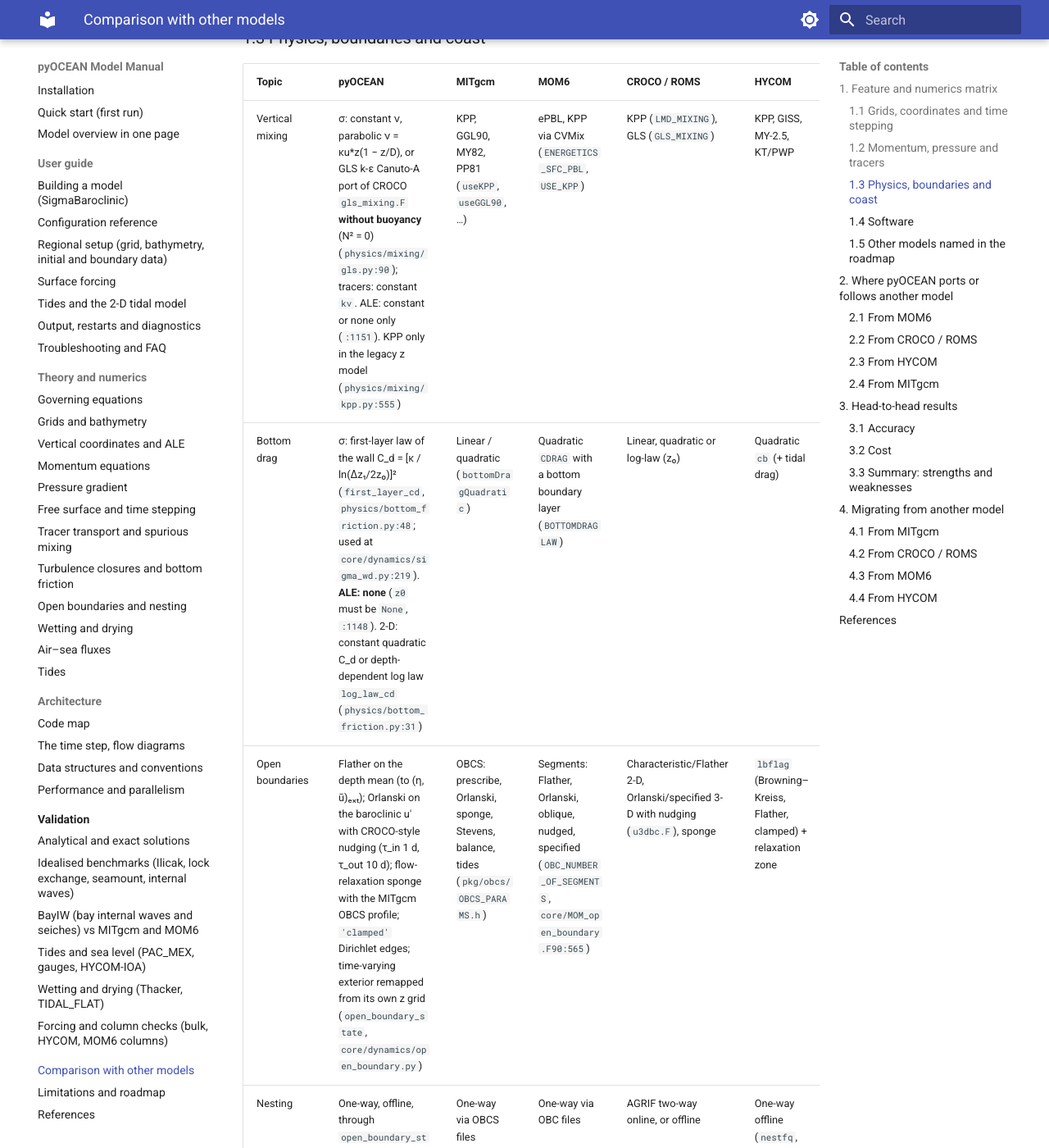
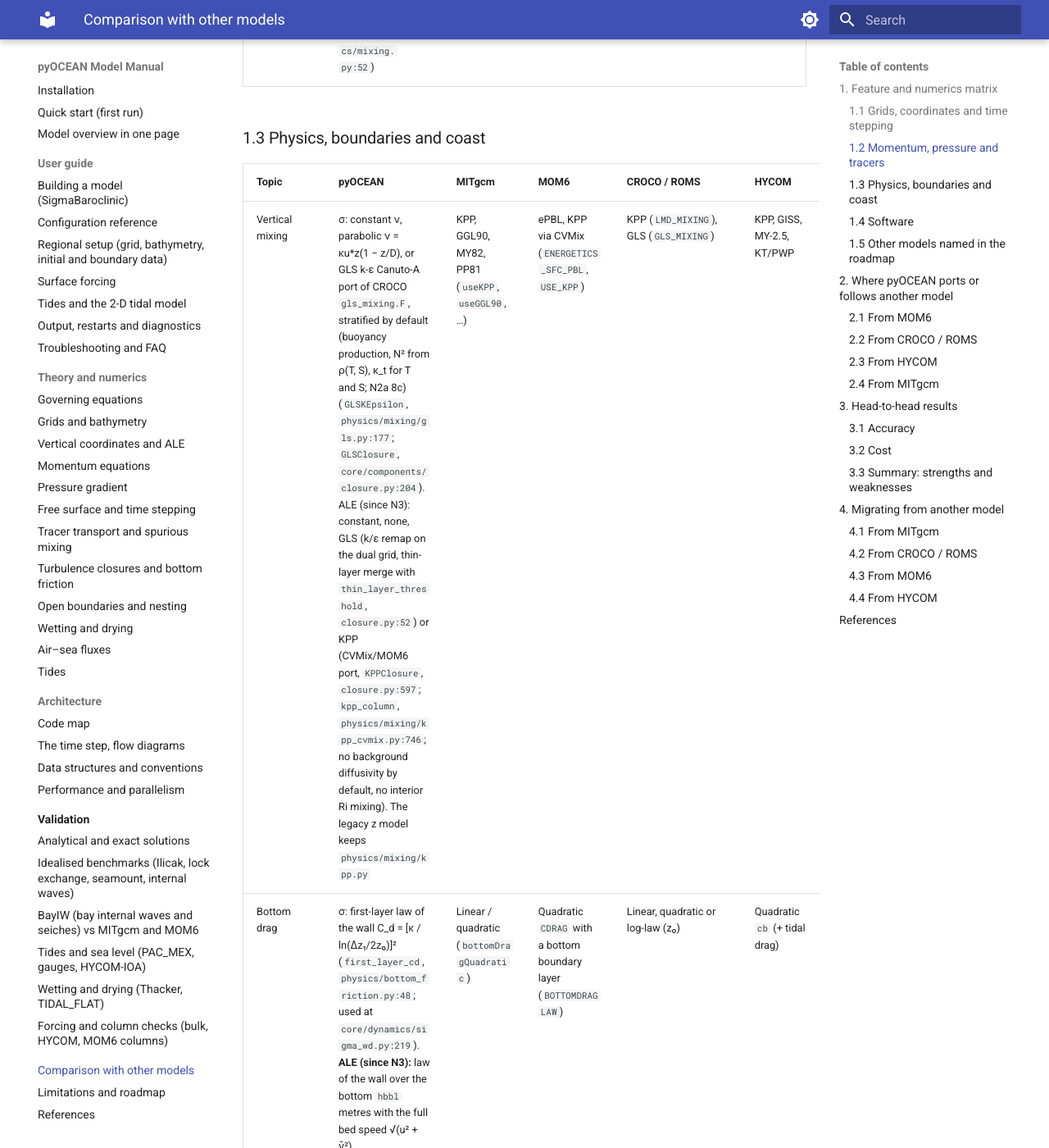
Before and after one commit to Estebanovich/pyOCEAN, an MkDocs documentation site: the page built from docs/manual/comparison.md, in a window 1280 px wide and 1400 px high, scrolled down 6297 px. Shown: the whole window at 82% size. Built offline with MkDocs 1.6.1 and Material for MkDocs 9.7.7, drawn with Linux system fonts in a browser that asks for light colours; some of the changed text lies outside the part shown.

Commit message:
N3 task 11 fix 1: comparison.md updated to the N3 state
Co-Authored-By: Claude Opus 5.5 <noreply@anthropic.com>
Claude-Session: https://claude.ai/code/session_01DapNDveddxQLd53ugW9ton

```diff
--- a/docs/manual/comparison.md
+++ b/docs/manual/comparison.md
@@ -37,7 +37,7 @@ only in the 2-D model). The matrix says where. The plan to bring them into the c
 | Topic | pyOCEAN | MITgcm | MOM6 | CROCO / ROMS | HYCOM |
 |---|---|---|---|---|---|
 | Vertical coordinate | σ with fixed fractions Δσ_k (uniform, Song & Haidvogel stretching, or MITgcm `delR`; `core/grid/sigma_levels.py:33`, `:47`); or ALE with the rules `zstar`, `sigma`, `hybrid` (HYCOM1-type with a z\* floor, optional shallow σ window, `keep_isopycnal`) (`core/vertical/regrid.py:45`, `:64`, `:204`, `:263`) | z or p levels with partial cells (`hFacMin`), optional r\*/z\* (`select_rStar`) | General ALE: z\*, σ, ρ, HYCOM1, adaptive and others (`REGRIDDING_COORDINATE_MODE`, `ALE/MOM_ALE.F90:1736`), or pure Lagrangian layers | Terrain-following s-coordinate (θ_s, θ_b, h_c; Vtransform 1 or 2) | Hybrid isopycnal–σ–z, regridded by `hybgen` (`hybgen.F90`) |
-| Horizontal grid | Arakawa C; uniform or stretched Cartesian, or spherical lat–lon (`core/grid/horizontal.py:48`, `:163`, `:246`); no curvilinear grids, no periodic boundaries | C; Cartesian, spherical, curvilinear, cubed sphere | C; general orthogonal curvilinear (incl. tripolar) | C; orthogonal curvilinear | C; orthogonal curvilinear **[verify]** |
+| Horizontal grid | Arakawa C; uniform or stretched Cartesian, or spherical lat–lon (`core/grid/horizontal.py:48`, `:163`, `:246`); no curvilinear grids; periodic boundaries in x and/or y in `SigmaBaroclinic` since N3 (`periodic=`, `core/model/periodic.py:43`) | C; Cartesian, spherical, curvilinear, cubed sphere | C; general orthogonal curvilinear (incl. tripolar) | C; orthogonal curvilinear | C; orthogonal curvilinear **[verify]** |
 | Free surface / barotropic mode | θ-implicit free surface, one solve per step (θ = 0.6 default in the σ core); sparse direct LU (`solver="direct"`, σ default) or CG preconditioned with the LU of a lagged matrix (`"cg"`, ALE default) (`core/dynamics/wetting_drying.py:51`; `core/dynamics/sigma_baroclinic.py:1076`); **no split-explicit mode** | Implicit free surface solved with CG (`implicitFreeSurface`, `implicSurfPress` = θ, default 1) | Split-explicit barotropic subcycling (`DTBT`, `core/MOM_barotropic.F90:5917`) | Split-explicit with a filtered fast mode (Shchepetkin & McWilliams 2005) | Split-explicit barotropic mode (`batrop`, `blkdat.F90:633`) |
 | Momentum time stepping | AB3 on the explicit tendencies (`AB3`, `core/dynamics/sigma_baroclinic.py:102`; `ab3_combine`, `:870`) + implicit vertical viscosity and bed stress (`SigmaWetDry.column_step`, `core/dynamics/sigma_wd.py:187`) | AB2 (AB3 optional) **[verify]** | Split RK2 predictor–corrector (`core/MOM_dynamics_split_RK2.F90`) | LF-AM3 predictor–corrector | Leapfrog with Asselin filter (`mod_asselin.F90`) |
 | Tracer time stepping | SSP-RK3 (default) or predictor (centred 6th order) / corrector (WENO) `tracer_time="pc"`, on frozen transports (`SigmaBaroclinic._advect`, `:1951`) | AB2 or direct space–time schemes (e.g. OS7MP) | Forward, PPM/PLM swept fluxes (`TRACER_ADVECTION_SCHEME`, `tracer/MOM_tracer_advect.F90:1293`) | LF-AM3 predictor–corrector | Leapfrog **[verify]** |
@@ -61,8 +61,8 @@ only in the 2-D model). The matrix says where. The plan to bring them into the c
 
 | Topic | pyOCEAN | MITgcm | MOM6 | CROCO / ROMS | HYCOM |
 |---|---|---|---|---|---|
-| Vertical mixing | σ: constant ν, parabolic ν = κu\*z(1 − z/D), or GLS k-ε Canuto-A port of CROCO `gls_mixing.F` **without buoyancy** (N² = 0) (`physics/mixing/gls.py:90`); tracers: constant `kv`. ALE: constant or none only (`:1151`). KPP only in the legacy z model (`physics/mixing/kpp.py:555`) | KPP, GGL90, MY82, PP81 (`useKPP`, `useGGL90`, …) | ePBL, KPP via CVMix (`ENERGETICS_SFC_PBL`, `USE_KPP`) | KPP (`LMD_MIXING`), GLS (`GLS_MIXING`) | KPP, GISS, MY-2.5, KT/PWP |
-| Bottom drag | σ: first-layer law of the wall C_d = [κ / ln(Δz₁/2z₀)]² (`first_layer_cd`, `physics/bottom_friction.py:48`; used at `core/dynamics/sigma_wd.py:219`). **ALE: none** (`z0` must be `None`, `:1148`). 2-D: constant quadratic C_d or depth-dependent log law `log_law_cd` (`physics/bottom_friction.py:31`) | Linear / quadratic (`bottomDragQuadratic`) | Quadratic `CDRAG` with a bottom boundary layer (`BOTTOMDRAGLAW`) | Linear, quadratic or log-law (z₀) | Quadratic `cb` (+ tidal drag) |
+| Vertical mixing | σ: constant ν, parabolic ν = κu\*z(1 − z/D), or GLS k-ε Canuto-A port of CROCO `gls_mixing.F`, stratified by default (buoyancy production, N² from ρ(T, S), κ_t for T and S; N2a 8c) (`GLSKEpsilon`, `physics/mixing/gls.py:177`; `GLSClosure`, `core/components/closure.py:204`). ALE (since N3): constant, none, GLS (k/ε remap on the dual grid, thin-layer merge with `thin_layer_threshold`, `closure.py:52`) or KPP (CVMix/MOM6 port, `KPPClosure`, `closure.py:597`; `kpp_column`, `physics/mixing/kpp_cvmix.py:746`; no background diffusivity by default, no interior Ri mixing). The legacy z model keeps `physics/mixing/kpp.py` | KPP, GGL90, MY82, PP81 (`useKPP`, `useGGL90`, …) | ePBL, KPP via CVMix (`ENERGETICS_SFC_PBL`, `USE_KPP`) | KPP (`LMD_MIXING`), GLS (`GLS_MIXING`) | KPP, GISS, MY-2.5, KT/PWP |
+| Bottom drag | σ: first-layer law of the wall C_d = [κ / ln(Δz₁/2z₀)]² (`first_layer_cd`, `physics/bottom_friction.py:48`; used at `core/dynamics/sigma_wd.py:219`). **ALE (since N3):** law of the wall over the bottom `hbbl` metres with the full bed speed √(u² + v̄²) (`LogLawBedDrag`, `core/components/bottom_drag.py:88`; cross component `cross_velocity_at_faces`, `physics/bottom_friction.py:65`) or the quadratic `hbbl` drag (`QuadraticBedDrag`, `bottom_drag.py:44`). 2-D: constant quadratic C_d or depth-dependent log law `log_law_cd` (`physics/bottom_friction.py:31`) | Linear / quadratic (`bottomDragQuadratic`) | Quadratic `CDRAG` with a bottom boundary layer (`BOTTOMDRAGLAW`) | Linear, quadratic or log-law (z₀) | Quadratic `cb` (+ tidal drag) |
 | Open boundaries | Flather on the depth mean (to (η, ū)ₑₓₜ); Orlanski on the baroclinic u′ with CROCO-style nudging (τ_in 1 d, τ_out 10 d); flow-relaxation sponge with the MITgcm OBCS profile; `'clamped'` Dirichlet edges; time-varying exterior remapped from its own z grid (`open_boundary_state`, `core/dynamics/open_boundary.py`) | OBCS: prescribe, Orlanski, sponge, Stevens, balance, tides (`pkg/obcs/OBCS_PARAMS.h`) | Segments: Flather, Orlanski, oblique, nudged, specified (`OBC_NUMBER_OF_SEGMENTS`, `core/MOM_open_boundary.F90:565`) | Characteristic/Flather 2-D, Orlanski/specified 3-D with nudging (`u3dbc.F`), sponge | `lbflag` (Browning–Kreiss, Flather, clamped) + relaxation zone |
 | Nesting | One-way, offline, through `open_boundary_state` (BayIW cut phase 2); no two-way | One-way via OBCS files | One-way via OBC files | AGRIF two-way online, or offline | One-way offline (`nestfq`, `bnstfq`) |
 | Wetting and drying | Casulli semi-implicit, mass conserving, in 2-D and 3-D σ (`WetDryFreeSurface`; `SigmaWetDry`); ALE σ or hybrid with a shallow σ zone over floodable cells (`:1169`) | No **[verify]** | No (ALE without W/D, `docs/design/vision_roadmap.md` §3a) | `WET_DRY` (`OCEAN/wetdry.F`) | No |
@@ -120,7 +120,7 @@ purpose.
 
 | pyOCEAN | Original | Same? Why it differs |
 |---|---|---|
-| GLS k-ε, Canuto-A stability functions, minimum values (`GLSKEpsilon`, `physics/mixing/gls.py:90`) | CROCO `gls_mixing.F` (`GLS_KEPSILON` + `CANUTO_A`) | Column port. **Differs:** no buoyancy production (N² = 0) and no horizontal terms; the 3-D TIDAL_FLAT matches CROCO to 1.2 cm (`validation/tidal_flat/README.md`) |
+| GLS k-ε, Canuto-A stability functions, minimum values (`GLSKEpsilon`, `physics/mixing/gls.py:90`) | CROCO `gls_mixing.F` (`GLS_KEPSILON` + `CANUTO_A`) | Column port. **Differs:** no horizontal terms (buoyancy production is on by default with `gls_stratified=True`, since N2a 8c; `False` gives the old neutral closure); the 3-D TIDAL_FLAT matches CROCO to 1.2 cm (`validation/tidal_flat/README.md`) |
 | Bed stress for GLS (`SigmaWetDry._gls_update`, `core/dynamics/sigma_wd.py:314`) | CROCO `gls_mixing.F` | Same |
 | WENO5-Z weights (`_weno5_faces`, `core/dynamics/sigma_baroclinic.py:535`), upwinding once in the corrector (`:1938`) | CROCO `step3d_t.F` (Borges et al. 2008) | Same weights; time stepping SSP-RK3 by default instead of CROCO's LF-AM3 predictor–corrector (`tracer_time="pc"` imitates it) |
 | Flux-form momentum advection (`adv="flux"`) | CROCO `GRAV_ADJ` choice (WENO5 momentum) | Same form; lock-exchange fronts equal CROCO within one cell (`validation/lock_exchange/README.md`) |
@@ -154,7 +154,7 @@ purpose.
 | Partial z\* layer at a face (mean thickness), min thickness for along-layer diffusion (`face_thickness`, `core/vertical/ale.py:66`) | `hFacW`, `model/src/ini_masks_etc.F:250-252` | Same idea |
 | `bulk_ncar` (`forcing/bulk.py:236`) | `pkg/exf/exf_bulkformulae.F` (`ALLOW_BULK_LARGEYEAGER04`), `exf_radiation.F` | Median difference 0.2–0.3 % for U ≥ 0.5 m/s (`docs/design/validation_suite.md` §4); `n_iter = 2` kept on purpose |
 | Exact volume conservation with CG (`solver="cg"`) | `exactConserv` | Same idea: η recomputed from the divergence of the final transports |
-| Legacy z model: KPP (`physics/mixing/kpp.py`), Orlanski OBCS (`boundaries/obcs/__init__.py:306`) | `pkg/kpp/kpp_routines.F`; `pkg/obcs/obcs_calc.F` | Legacy line only |
+| Legacy z model: KPP (`physics/mixing/kpp.py`; the core's KPP is `closure='kpp'`, `closure.py:597`), Orlanski OBCS (`boundaries/obcs/__init__.py:306`) | `pkg/kpp/kpp_routines.F`; `pkg/obcs/obcs_calc.F` | Legacy line only |
 | AB3 of the momentum tendencies | MITgcm AB3 (Adcroft et al. 2004 **[verify]**) | Same coefficients (23, −16, 5)/12 |
 
 ## 3. Head-to-head results
@@ -269,8 +269,8 @@ the [Configuration reference](user-guide/configuration-reference.md).
 | `useOBCSprescribe` | `open_boundary_state=f(t)` + `open_boundary_mode={"west": "clamped"}` | Flather kept on the depth mean |
 | `useOBCSsponge`, `spongeThickness`, `Urelaxobcsinner`, `Urelaxobcsbound` | `sponge_cells`, `sponge_tau=(tau_inner, tau_bound)` (default (1200, 60) s) | Same profile (`obcs_sponge.F`) |
 | `useOBCSbalance` | none (Flather closes the budget) | It reflected the barotropic pulse in BayIW (class d, `validation/bayiw_2d/README.md`) |
-| `useEXF` | `forcing/bulk.bulk_ncar` → wind stress only into the core | Heat fluxes pending |
-| `useKPP`, `useGGL90` | none in the core (KPP in the legacy z model) | GLS without buoyancy |
+| `useEXF` | `forcing/bulk.bulk_ncar` → wind stress only into the core; prescribed heat flux `heat=` with Paulson & Simpson shortwave (`layer_heating`, `physics/surface/shortwave.py:60`; `Driver._heat_fluxes`, `core/model/driver.py:278`) | Bulk heat fluxes pending (N2b) |
+| `useKPP`, `useGGL90` | `closure='kpp'` (`KPPClosure`, `core/components/closure.py:597`), `closure='gls'` (`GLSClosure`, `closure.py:204`) | KPP without interior Ri mixing and without background diffusivity; no GGL90 |
 | `nonHydrostatic` | none | Stage E option |
 
 ### 4.2 From CROCO / ROMS
@@ -283,7 +283,7 @@ the [Configuration reference](user-guide/configuration-reference.md).
 | `UV_HADV_UP3` / `UV_HADV_WENO5` | `adv="upwind3"` / `adv="flux"` (WENO5 flux form) in σ | |
 | `TS_HADV_WENO5`, `TS_HADV_RSUP3`, `TS_HADV_UP3` | `tracer_scheme="weno5"`, — , `"upwind3"` | RSUP3 not available |
 | `UV_VIS2`, `VISC2` | `ah` | |
-| `GLS_MIXING`, `GLS_KEPSILON`, `CANUTO_A` | `closure="gls"` | σ mode only; no buoyancy |
+| `GLS_MIXING`, `GLS_KEPSILON`, `CANUTO_A` | `closure="gls"` | σ and ALE (since N3); stratified by default |
 | `LMD_MIXING` | none in the core | |
 | `RDRG2` / `Zob` | 2-D: `--cd`; σ: `z0` | Log law on the first layer, as CROCO 3-D |
 | `OBC_M2FLATHER` / `OBC_M2CHARACT` | Flather on every open edge | For `OBC_REDUCED_PHYSICS` see `validation/tidal_flat/README.md` |
@@ -318,7 +318,8 @@ the [Configuration reference](user-guide/configuration-reference.md).
 | `SPLIT`, `DTBT` | none (implicit free surface) | |
 | `OBC_SEGMENT_00x` | `open_boundaries`, `open_boundary_mode`, `open_boundary_state` | |
 | `TIDES`, `SAL_SCALAR_VALUE` | 2-D model: `sal_beta` | |
-| `USE_KPP`, `ENERGETICS_SFC_PBL` | none in the core | |
+| `USE_KPP` | `closure='kpp'` (`core/components/closure.py:597`), column-compared with MOM6/CVMix to ≤ 0.3 % in OBL depth | No interior Ri mixing |
+| `ENERGETICS_SFC_PBL` | none in the core | |
 
 ### 4.4 From HYCOM
 
@@ -337,7 +338,7 @@ the [Configuration reference](user-guide/configuration-reference.md).
 | `nestfq`, `bnstfq` | `open_boundary_state` with sponge time scales `sponge_tau` | |
 | `flxflg = 6` | `forcing.bulk.bulk_kara` | Wind stress only into the core |
 | `tidflg`, `tidcon`, `tidsal`, `tiddrg`, `drgscl`, `thkdrg` | 2-D model: `forcing.tides`, `sal_beta`, `physics.tides.drag` (`drgscl` argument of `tidal_drag_rate`) | |
-| `mlflag` (KPP, GISS, …) | none in the core | |
+| `mlflag` (KPP, GISS, …) | KPP and GLS in the core (`closure=`); no GISS | |
 
 ## References
 
```
Also changed, not shown: other parts of docs/manual/comparison.md (+1 -1 lines).
